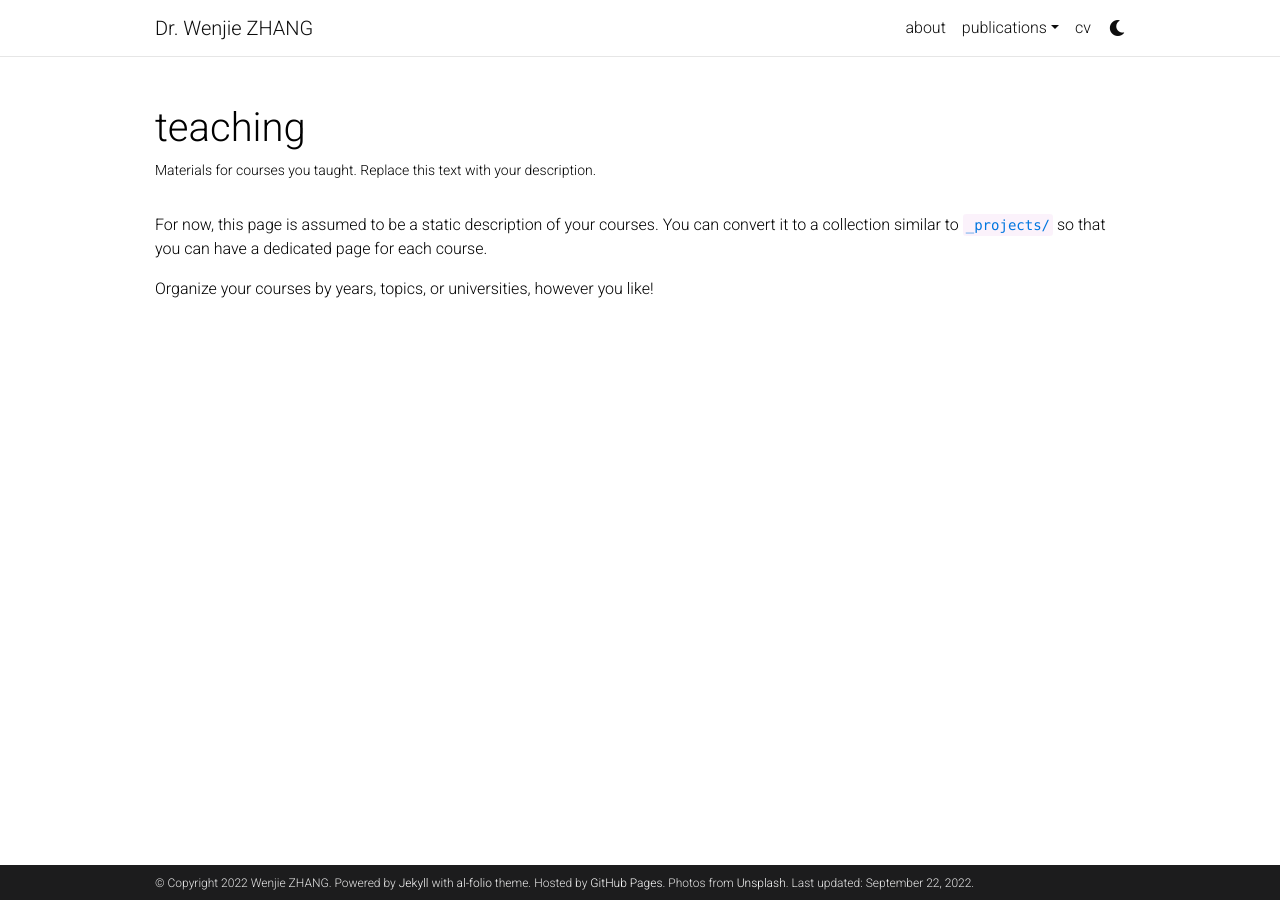
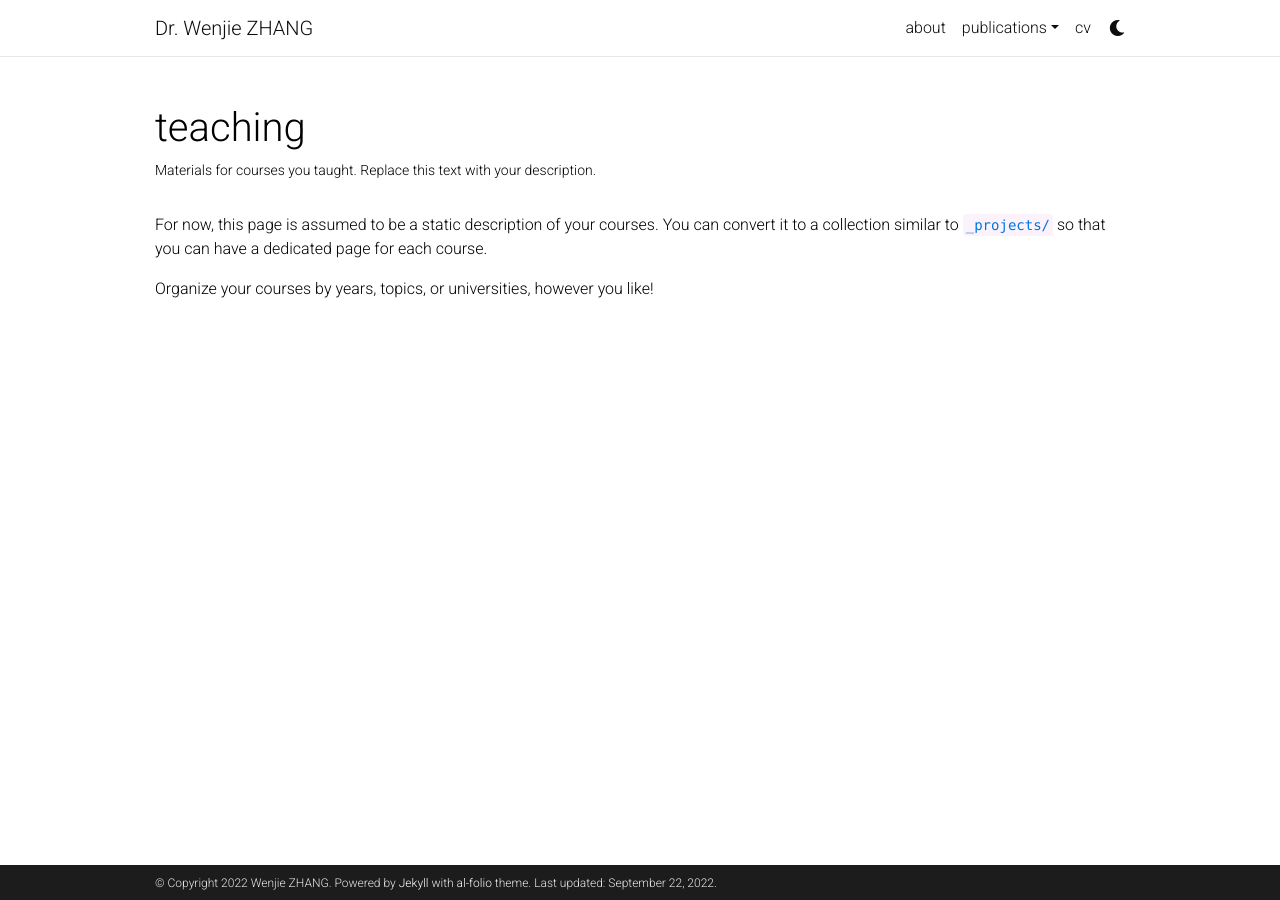
Before and after one commit to eewenjie/eewenjie.github.io, a Jekyll site: the page built from _pages/teaching.md, in a window 1280 px wide. Built offline with Jekyll 4.4.1, drawn with Linux system fonts in a browser that asks for light colours; full-size pictures stand in for the smaller copies a plugin makes; comment, search, counter and statistics services are not loaded; a style sheet for code colours, icons or effects is not loaded.

Commit message:
update footer and the js

```diff
--- a/_config.yml
+++ b/_config.yml
@@ -11,8 +11,6 @@ description: > # the ">" symbol means to ignore newlines until "footer_text:"
   Research scientist for AI and Energy
 footer_text: >
   Powered by <a href="https://jekyllrb.com/" target="_blank">Jekyll</a> with <a href="https://github.com/alshedivat/al-folio">al-folio</a> theme.
-  Hosted by <a href="https://pages.github.com/" target="_blank">GitHub Pages</a>.
-  Photos from <a href="https://unsplash.com" target="_blank">Unsplash</a>.
 keywords: jekyll, jekyll-theme, academic-website, portfolio-website  # add your own keywords or leave empty
 
 lang: en # the language of your site (for example: en, fr, cn, ru, etc.)
--- a/_includes/head.html
+++ b/_includes/head.html
@@ -25,7 +25,8 @@
     <!-- Dark Mode -->
     {% if site.enable_darkmode %}
     <link rel="stylesheet" href="https://cdn.jsdelivr.net/gh/jwarby/jekyll-pygments-themes@master/{{ site.highlight_theme_dark | append: '.css' }}" media="none" id="highlight_theme_dark" />
-
+    <script src="https://cdn.jsdelivr.net/npm/js-yaml@4/dist/js-yaml.min.js"></script>
+    <!-- <script src="https://cdn.jsdelivr.net/npm/file-system@2.2.2/file-system.js"></script> -->
     <script src="{{ '/assets/js/theme.js' | relative_url }}"></script>
     <script src="{{ '/assets/js/dark_mode.js' | relative_url }}"></script>
     {% endif %}
--- a/_includes/scripts/misc.html
+++ b/_includes/scripts/misc.html
@@ -11,4 +11,6 @@
 {%- endif -%}
 
   <!-- Load Common JS -->
+  <script src="https://cdn.jsdelivr.net/npm/js-yaml@4/dist/js-yaml.min.js"></script>
+  <!-- <script src="https://cdn.jsdelivr.net/npm/file-system@2.2.2/file-system.js"></script> -->
   <script defer src="{{ '/assets/js/common.js' | relative_url }}"></script>
--- a/assets/js/common.js
+++ b/assets/js/common.js
@@ -21,10 +21,9 @@ const urls = {
     THESIS: "https://scholarbank.nus.edu.sg/handle/10635/166266",
     GRAB: "https://www.grab.com/sg/"
   };
-// const yaml = require('js-yaml');
 // const fs = require('fs');
-// const urls = yaml.load(fs.readFileSync("_data/venues.yml", 'utf8'));
-// const urls2 = yaml.load(fs.readFileSync("_data/coauthors.yml", 'utf8'));
+// const urls = jsyaml.load(fs.readFileSync("_data/venues.yml", 'utf8'));
+// const urls2 = jsyaml.load(fs.readFileSync("_data/coauthors.yml", 'utf8'));
 // for (const [key, value] of Object.entries(urls2)) {
 //     urls[key] = value[0];
 //   }
```
Also changed, not shown: 1 other file.
